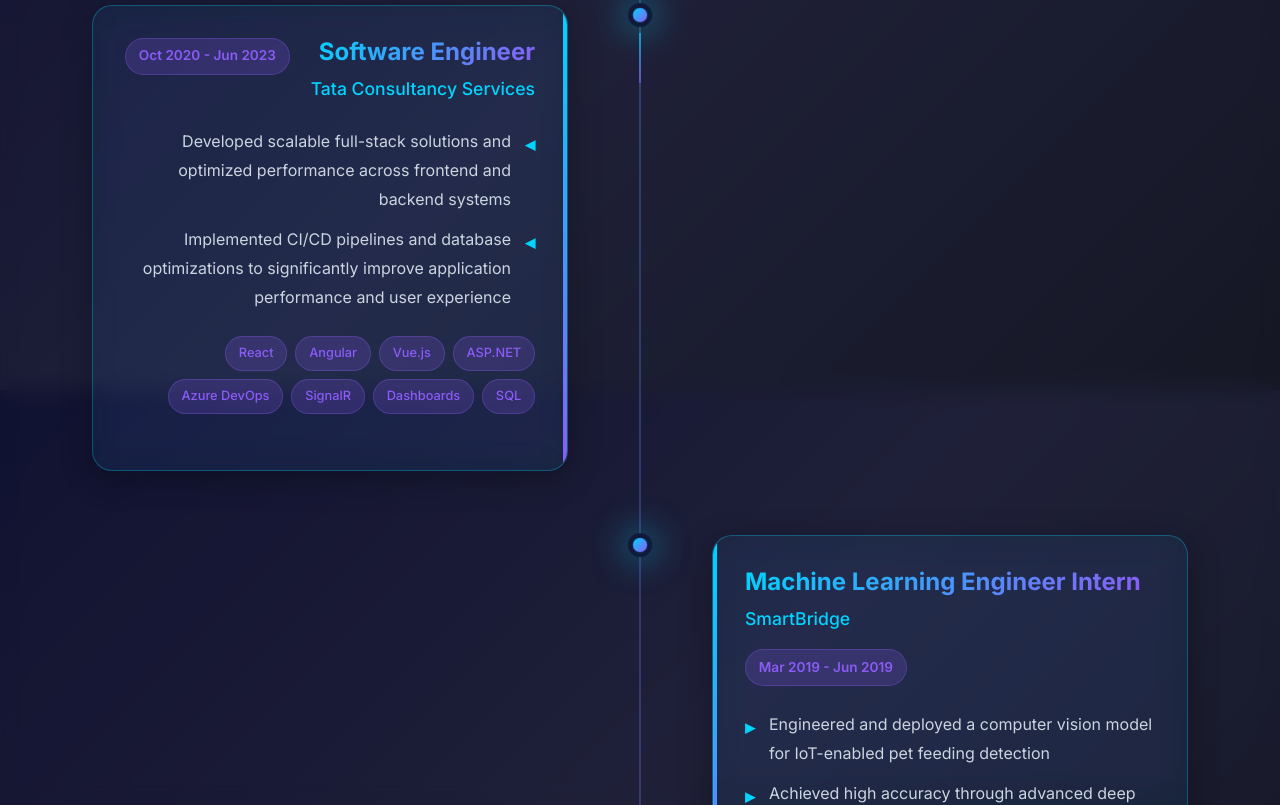
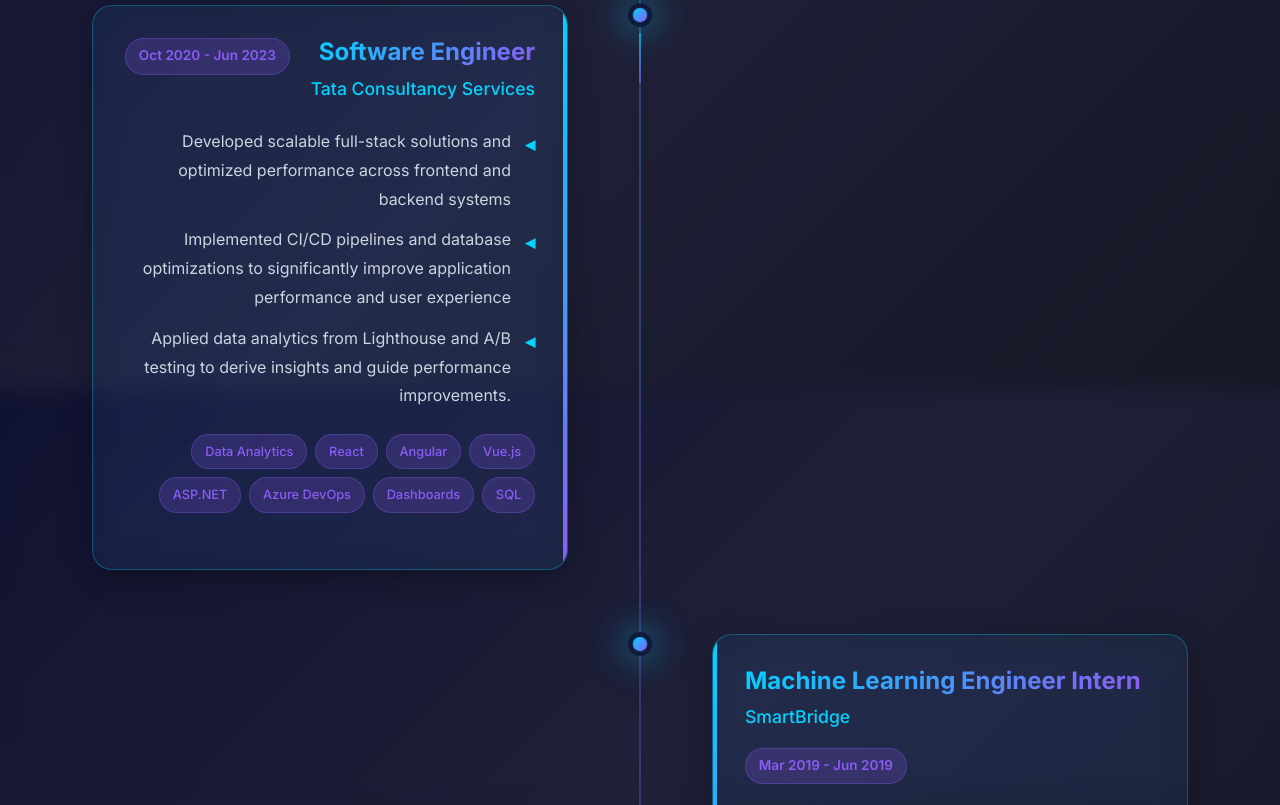
Before and after one commit to jwalith/jwalith.github.io, a plain HTML site: page index.html in a window 1280 px wide. Shown: the part 3610-4415 px from the top of the page. Drawn offline with nearby package versions, Linux system fonts and the light colour scheme.

Commit message:
update TCS

```diff
--- a/index.html
+++ b/index.html
@@ -391,14 +391,15 @@
                             <ul class="experience-points">
                                 <li>Developed scalable full-stack solutions and optimized performance across frontend and backend systems</li>
                                 <li>Implemented CI/CD pipelines and database optimizations to significantly improve application performance and user experience</li>
+                                <li>Applied data analytics from Lighthouse and A/B testing to derive insights and guide performance improvements.</li>
                             </ul>
                             <div class="experience-tech">
+                                <span class="tech-tag">Data Analytics</span>
                                 <span class="tech-tag">React</span>
                                 <span class="tech-tag">Angular</span>
                                 <span class="tech-tag">Vue.js</span>
                                 <span class="tech-tag">ASP.NET</span>
                                 <span class="tech-tag">Azure DevOps</span>
-                                <span class="tech-tag">SignalR</span>
                                 <span class="tech-tag">Dashboards</span>
                                 <span class="tech-tag">SQL</span>
                             </div>
```
